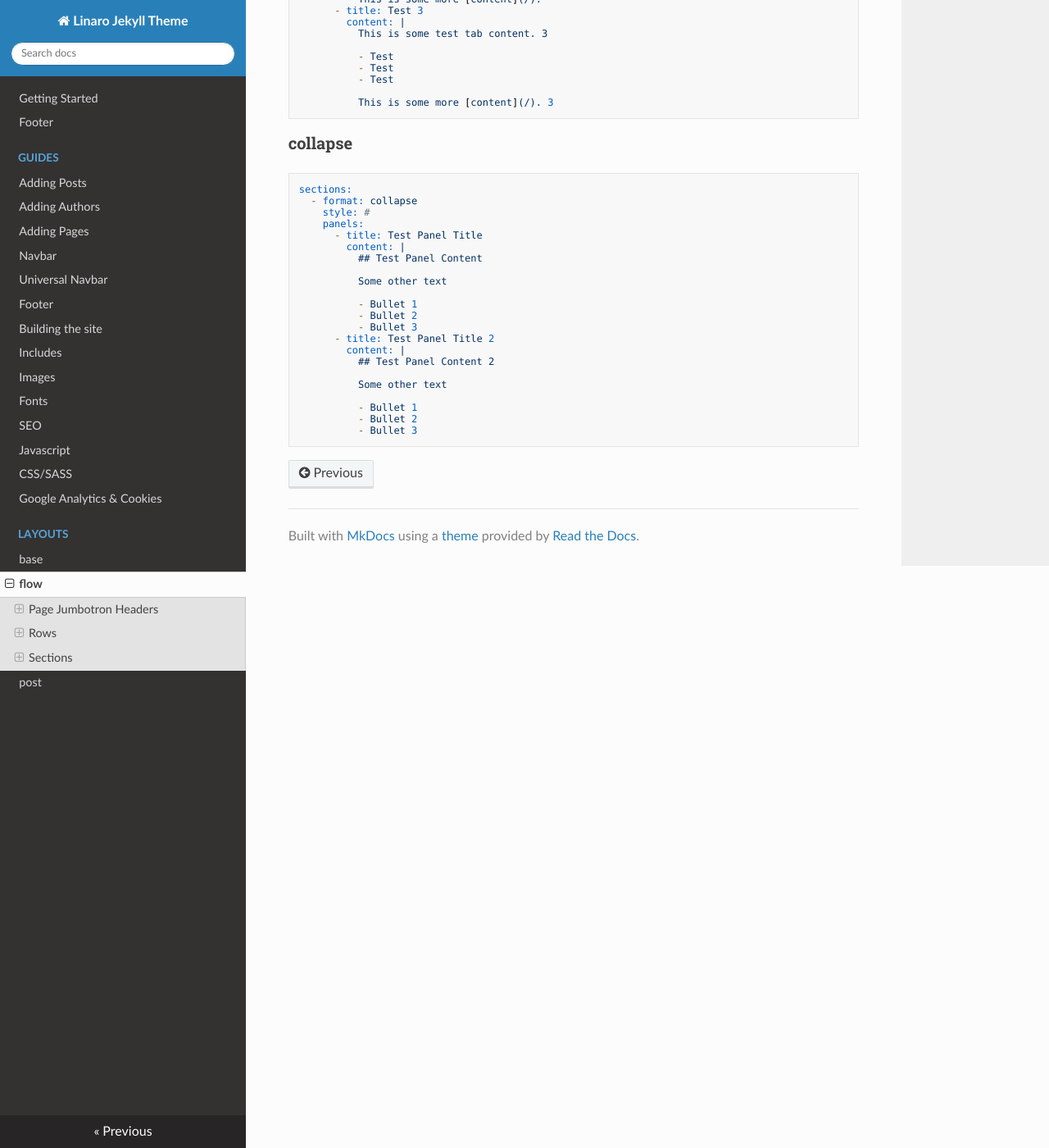
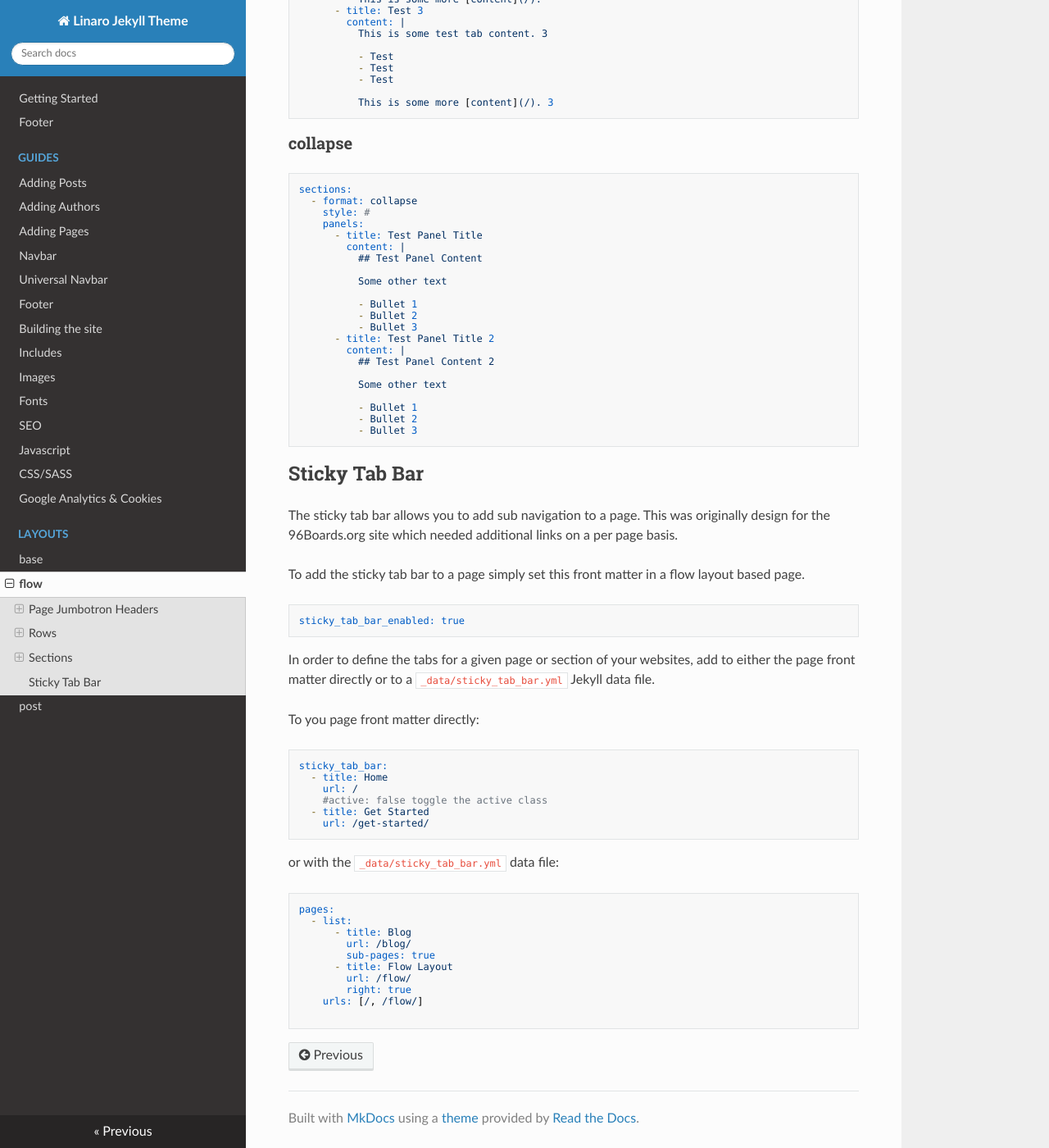
Before and after one commit to linaro-marketing/linaro-jekyll-theme, an MkDocs documentation site: the page built from docs/layouts/flow.md, in a window 1280 px wide and 1400 px high, scrolled down 10466 px. Shown: the whole window at 82% size. Built offline with MkDocs 1.6.1, drawn with Linux system fonts in a browser that asks for light colours; nearby versions of some CDN libraries.

Commit message:
Adding docs on using the sticky tab bar

````diff
--- a/docs/layouts/flow.md
+++ b/docs/layouts/flow.md
@@ -486,3 +486,40 @@ sections:
           - Bullet 2
           - Bullet 3
 ```
+## Sticky Tab Bar
+
+The sticky tab bar allows you to add sub navigation to a page. This was originally design for the 96Boards.org site which needed additional links on a per page basis.
+
+To add the sticky tab bar to a page simply set this front matter in a flow layout based page.
+
+```yaml
+sticky_tab_bar_enabled: true
+```
+In order to define the tabs for a given page or section of your websites, add to either the page front matter directly or to a `_data/sticky_tab_bar.yml` Jekyll data file.
+
+
+To you page front matter directly:
+
+```yaml
+sticky_tab_bar:
+  - title: Home
+    url: /
+    #active: false toggle the active class
+  - title: Get Started
+    url: /get-started/
+```
+
+or with the `_data/sticky_tab_bar.yml` data file:
+
+```yaml
+pages:
+  - list:
+      - title: Blog
+        url: /blog/
+        sub-pages: true
+      - title: Flow Layout
+        url: /flow/
+        right: true
+    urls: [/, /flow/]
+
+```
````
